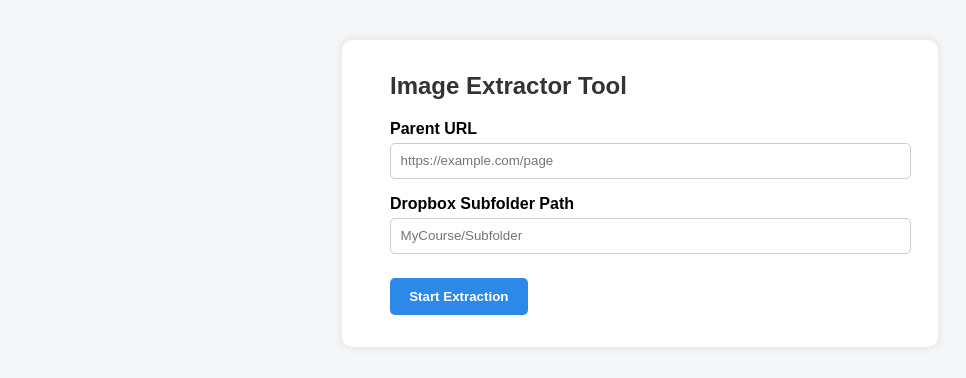
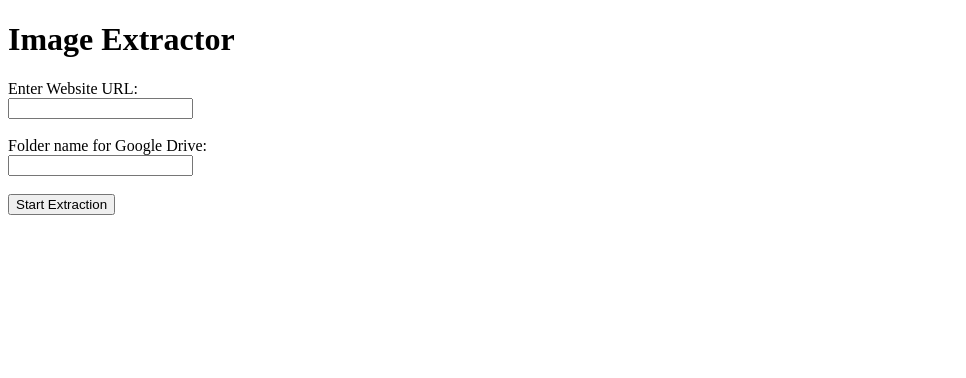
Before and after one commit to Sankarikm126/Image-Export-Tool, a Flask app: page / in a window 1280 px wide. Shown: the top 378 px of the page, without its empty margins (0-966 px from the left). Run offline with Flask 3, Linux system fonts and the light colour scheme.

Commit message:
Update index.html

```diff
--- a/templates/index.html
+++ b/templates/index.html
@@ -1,78 +1,19 @@
 <!DOCTYPE html>
-<html lang="en">
+<html>
 <head>
-    <meta charset="UTF-8">
-    <title>Image Extractor</title>
-    <style>
-        body {
-            font-family: Arial, sans-serif;
-            background: #f4f6f8;
-            padding: 2rem;
-            display: flex;
-            justify-content: center;
-        }
-        .container {
-            background: #fff;
-            padding: 2rem 3rem;
-            border-radius: 10px;
-            max-width: 500px;
-            width: 100%;
-            box-shadow: 0 0 10px rgba(0,0,0,0.1);
-        }
-        h2 {
-            margin-top: 0;
-            color: #333;
-        }
-        label {
-            display: block;
-            margin-top: 1rem;
-            margin-bottom: 0.3rem;
-            font-weight: bold;
-        }
-        input[type="text"] {
-            width: 100%;
-            padding: 0.6rem;
-            border-radius: 5px;
-            border: 1px solid #ccc;
-        }
-        button {
-            margin-top: 1.5rem;
-            padding: 0.7rem 1.2rem;
-            border: none;
-            border-radius: 5px;
-            background-color: #2c89e8;
-            color: #fff;
-            font-weight: bold;
-            cursor: pointer;
-        }
-        .message {
-            margin-top: 1.5rem;
-            padding: 1rem;
-            background: #f0f0f0;
-            border-left: 4px solid #666;
-            color: #333;
-        }
-    </style>
+    <title>Image Extractor to Google Drive</title>
 </head>
 <body>
-    <div class="container">
-        <h2>Image Extractor Tool</h2>
-        <form method="POST">
-            <label for="url">Parent URL</label>
-            <input type="text" id="url" name="url" placeholder="https://example.com/page" required>
+    <h1>Image Extractor</h1>
+    <form method="POST">
+        <label>Enter Website URL:</label><br>
+        <input type="text" name="url" required><br><br>
 
-            <label for="dropbox_folder">Dropbox Subfolder Path</label>
-            <input type="text" id="dropbox_folder" name="subfolder" placeholder="MyCourse/Subfolder" required>
+        <label>Folder name for Google Drive:</label><br>
+        <input type="text" name="folder_name" required><br><br>
 
-            <button type="submit">Start Extraction</button>
-        </form>
-
-
-        {% if message %}
-        <div class="message">
-            {{ message|safe }}
-        </div>
-        {% endif %}
-    </div>
+        <input type="submit" value="Start Extraction">
+    </form>
+    <p>{{ message }}</p>
 </body>
 </html>
```
